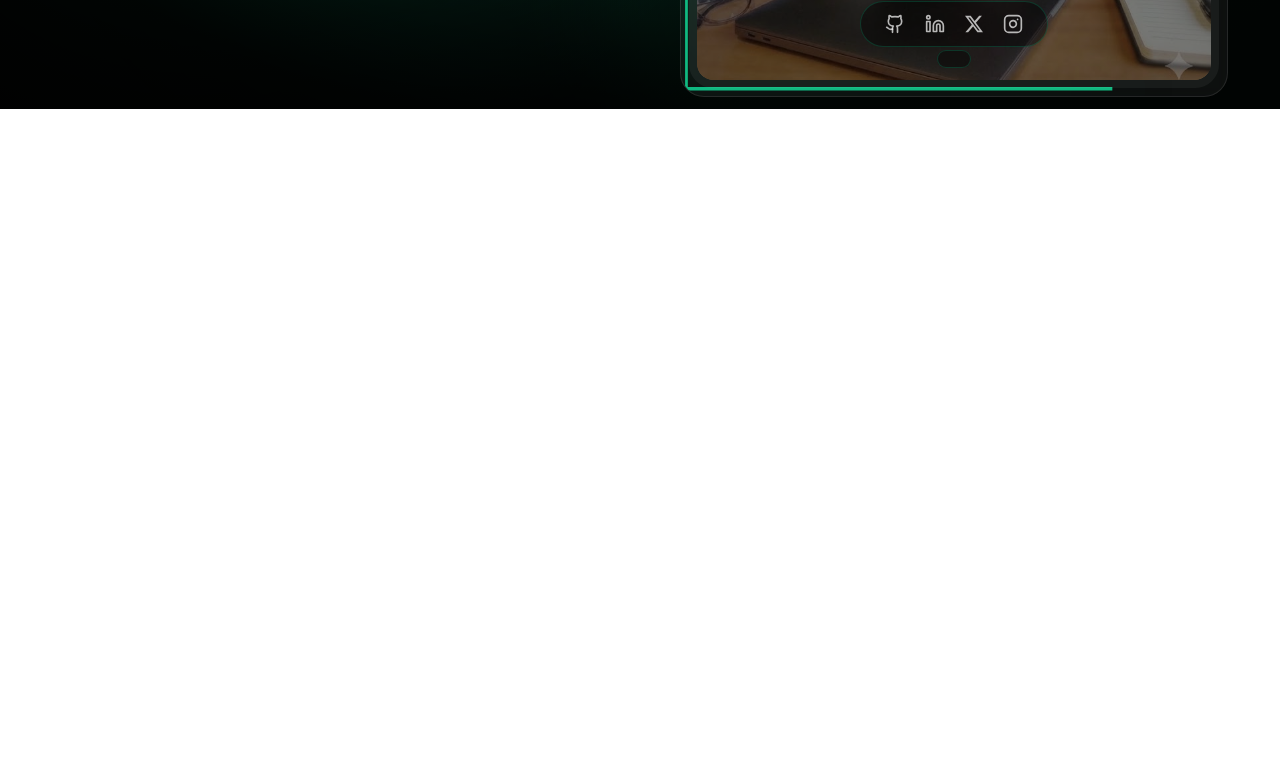
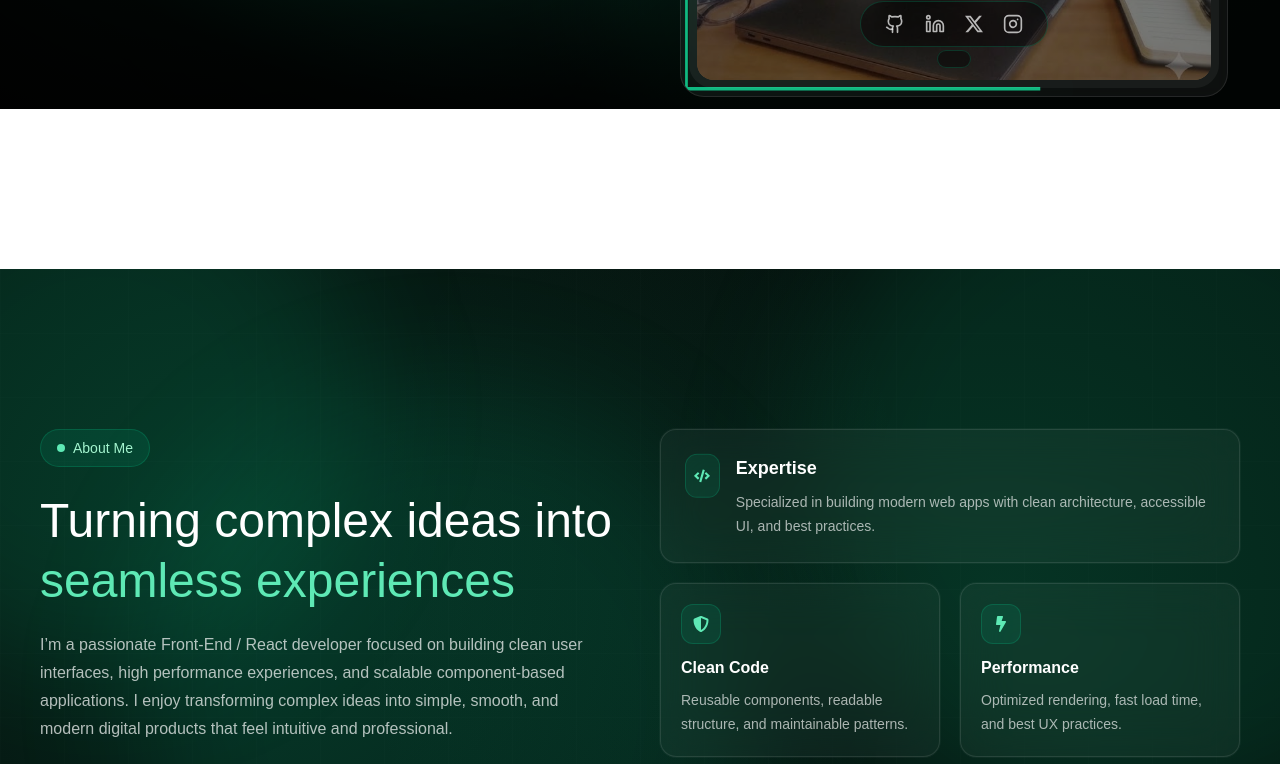
Before and after one commit to noorafifi889/Protoflio-, a Next.js app: page / in a window 1280 px wide. Shown: the part 720-1484 px from the top of the page. Before the commit the page ends 989 px from the top, so only its background shows below. Built offline with nearby package versions, Linux system fonts and the light colour scheme.

Commit message:
add a about section in a main page

```diff
--- a/src/app/page.tsx
+++ b/src/app/page.tsx
@@ -1,3 +1,4 @@
+import About from "@/component/About";
 import Header from "@/component/Header";
 import HeroSection from "@/component/HereSection";
 import Image from "next/image";
@@ -7,6 +8,7 @@ export default function Home() {
    <div>
     <Header />
     <HeroSection />
+    <About />
    </div>
   );
 }
```
